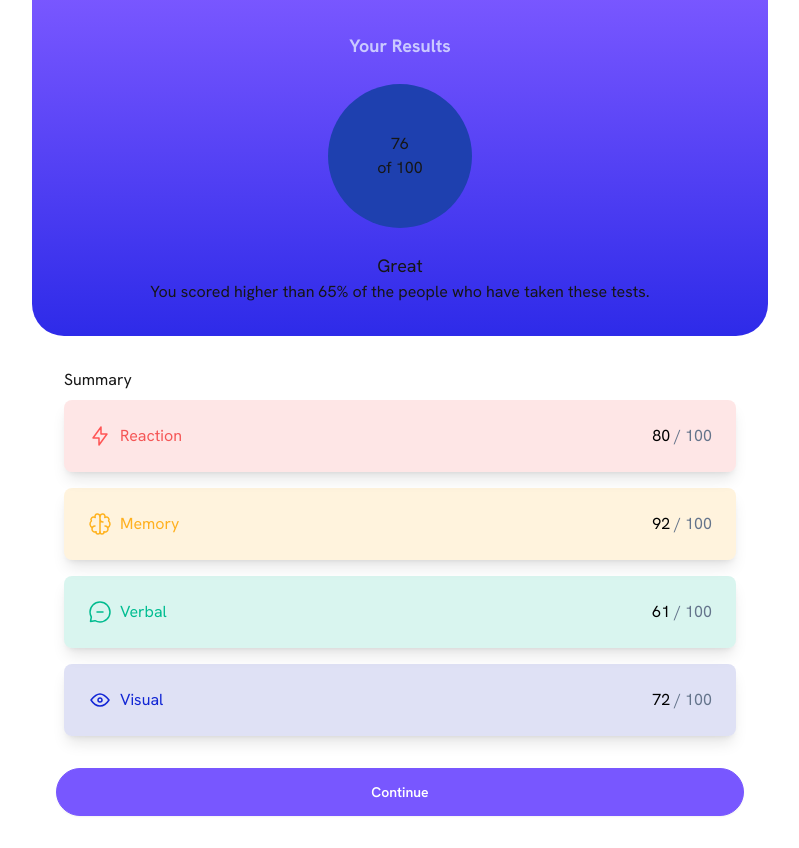
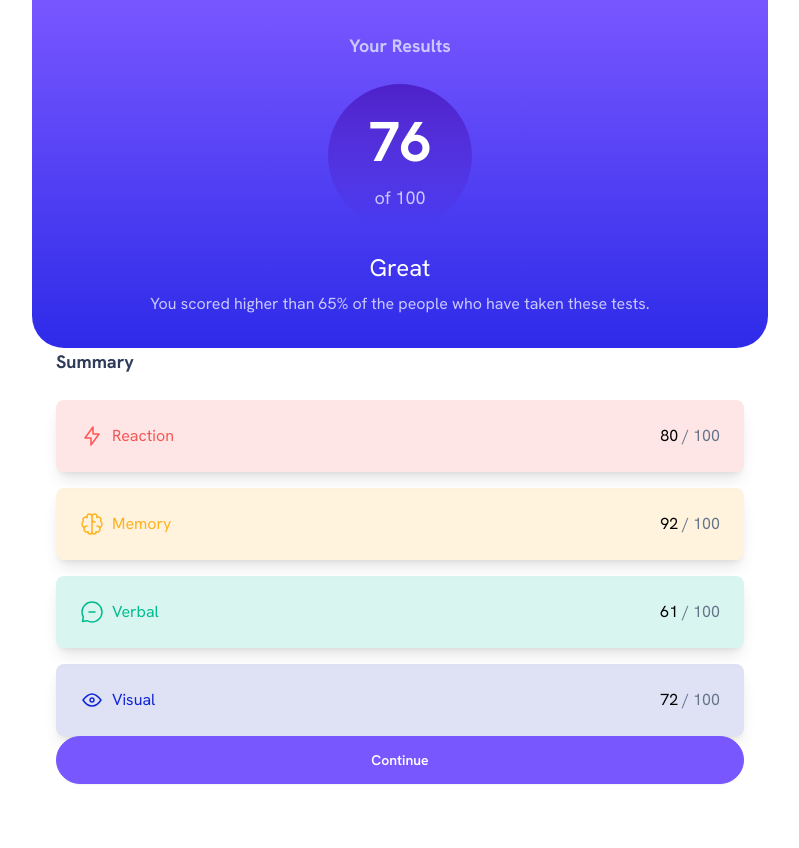
Before and after one commit to Hcmwebs/results-summary, a React (Vite) app: page / in a window 1280 px wide. Shown: the whole page, without its empty margins (240-1039 px from the left). After the commit the page ends 816 px from the top, so only its background shows below. Built offline with nearby package versions, Linux system fonts and the light colour scheme.

Commit message:
added and rendered para text class

```diff
--- a/src/components/CardBody.jsx
+++ b/src/components/CardBody.jsx
@@ -2,8 +2,8 @@ import data from '../data/Data';
 
 const CardBody = () => {
 	return (
-		<article className='w-full card-body bg-white'>
-			<h2>Summary</h2>
+		<article className='w-full grid grid-col-1 px-6 bg-white gap-y-6'>
+			<h2 className='font-bold text-[#303B59] text-lg'>Summary</h2>
 			<div className='grid grid-cols-1 gap-y-4'>
 				{data.map((item) => {
 					const { category, icon, score, className } = item;
--- a/src/components/CardHeader.jsx
+++ b/src/components/CardHeader.jsx
@@ -2,16 +2,14 @@ const CardHeader = () => {
 	return (
 		<>
 			<header className='bg-gradient-to-b from-[hsla(252,100%,67%,1)] to-[hsla(241,81%,54%,1)] 100% w-full grid grid-cols-1 place-items-center gap-y-6 py-8 rounded-b-[2rem] '>
-				<h1 className='text-center text-[#cac9ff] font-bold text-lg'>
-					Your Results
-				</h1>
-				<div className='w-36 h-36 rounded-full flex flex-col justify-center items-center bg-blue-800'>
-					<h2>76</h2>
-					<p>of 100</p>
+				<h1 className='para-text font-bold'>Your Results</h1>
+				<div className='w-36 h-36 rounded-full flex flex-col justify-center items-center bg-gradient-to-b from-[#4D21C9] to-[rgba(37,33,201,0.00)] 100%'>
+					<h2 className='text-[56px] font-bold text-white'>76</h2>
+					<p className='para-text'>of 100</p>
 				</div>
-				<div className='text-center'>
-					<h3 className='text-lg capitalize'>great</h3>
-					<p>
+				<div className='grid grid-cols-1 place-items-center gap-y-2'>
+					<h3 className='text-2xl capitalize text-white'>great</h3>
+					<p className='para-text px-14 font-normal text-base'>
 						You scored higher than 65% of the people who have taken these tests.
 					</p>
 				</div>
--- a/src/index.css
+++ b/src/index.css
@@ -7,3 +7,9 @@
 		font-family: 'Hanken Grotesk', sans-serif;
 	}
 }
+
+@layer components {
+	.para-text {
+		@apply text-lg text-[#cac9ff] text-center;
+	}
+}
```
